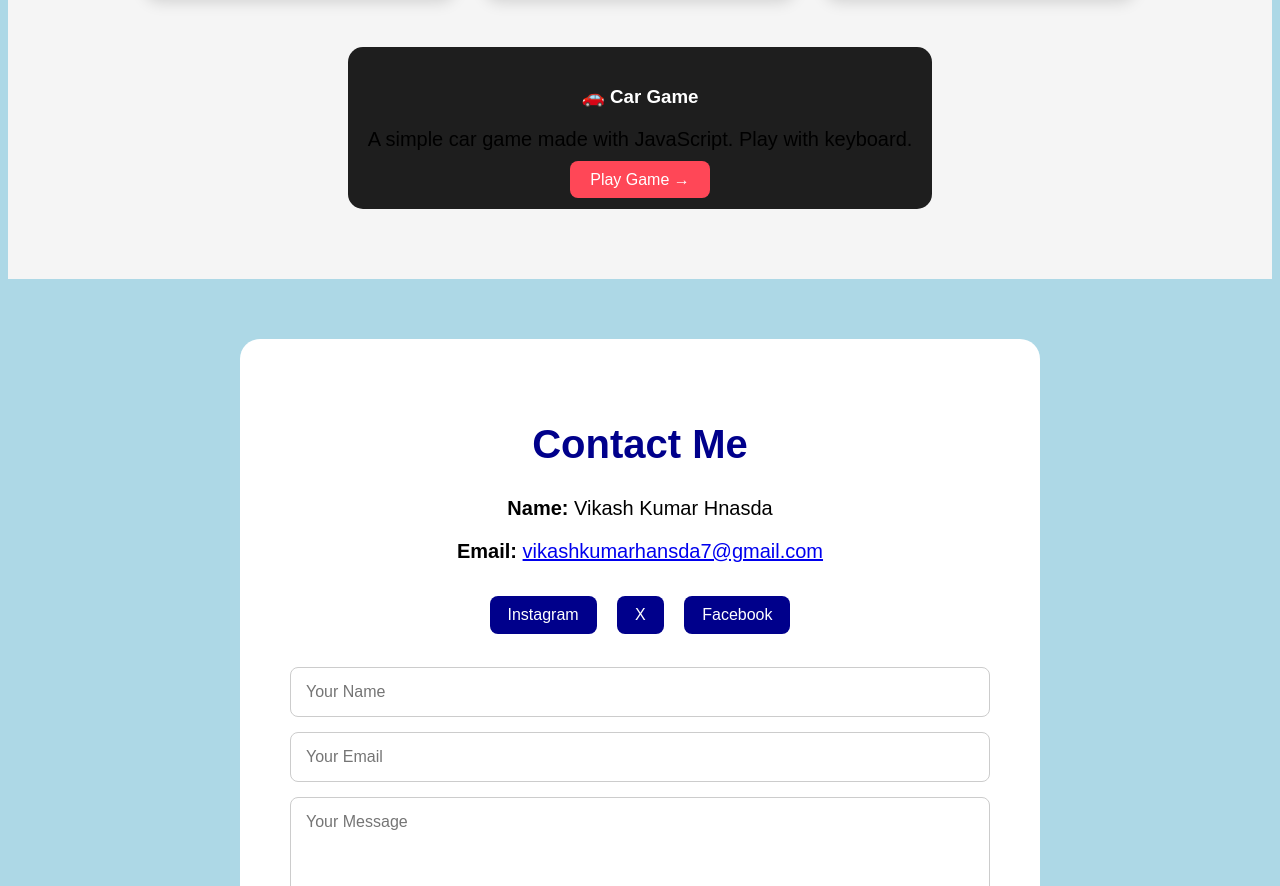
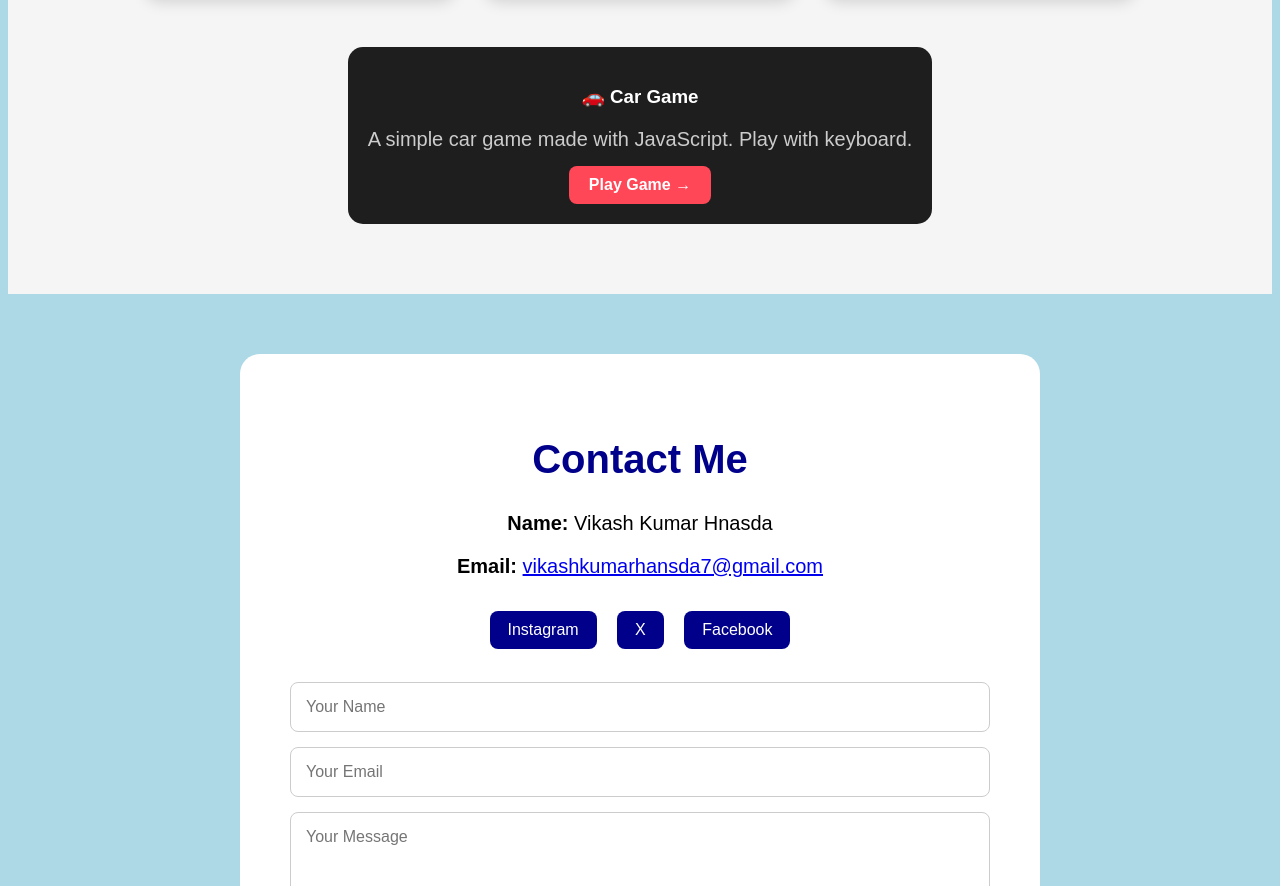
Before and after one commit to Vikashkumarhansda/my-portfolio, a plain HTML site: page index.html in a window 1280 px wide. Shown: the part 1505-2391 px from the top of the page. Drawn offline with Linux system fonts and the light colour scheme.

Commit message:
Refactor CSS styles for improved organization

```diff
--- a/style.css
+++ b/style.css
@@ -330,11 +330,25 @@ footer p {
   padding: 20px;
   margin: 20px 0;
   border-radius: 15px;
+  text-align: center;
 }
+
+.project h3 {
+  color: white;
+  margin-bottom: 10px;
+}
+
+.project p {
+  color: #cccccc;
+  margin-bottom: 15px;
+}
+
 .project a {
   background: #ff4757;
   color: white;
   padding: 10px 20px;
   border-radius: 8px;
   text-decoration: none;
+  display: inline-block;
+  font-weight: bold;
 }
```
